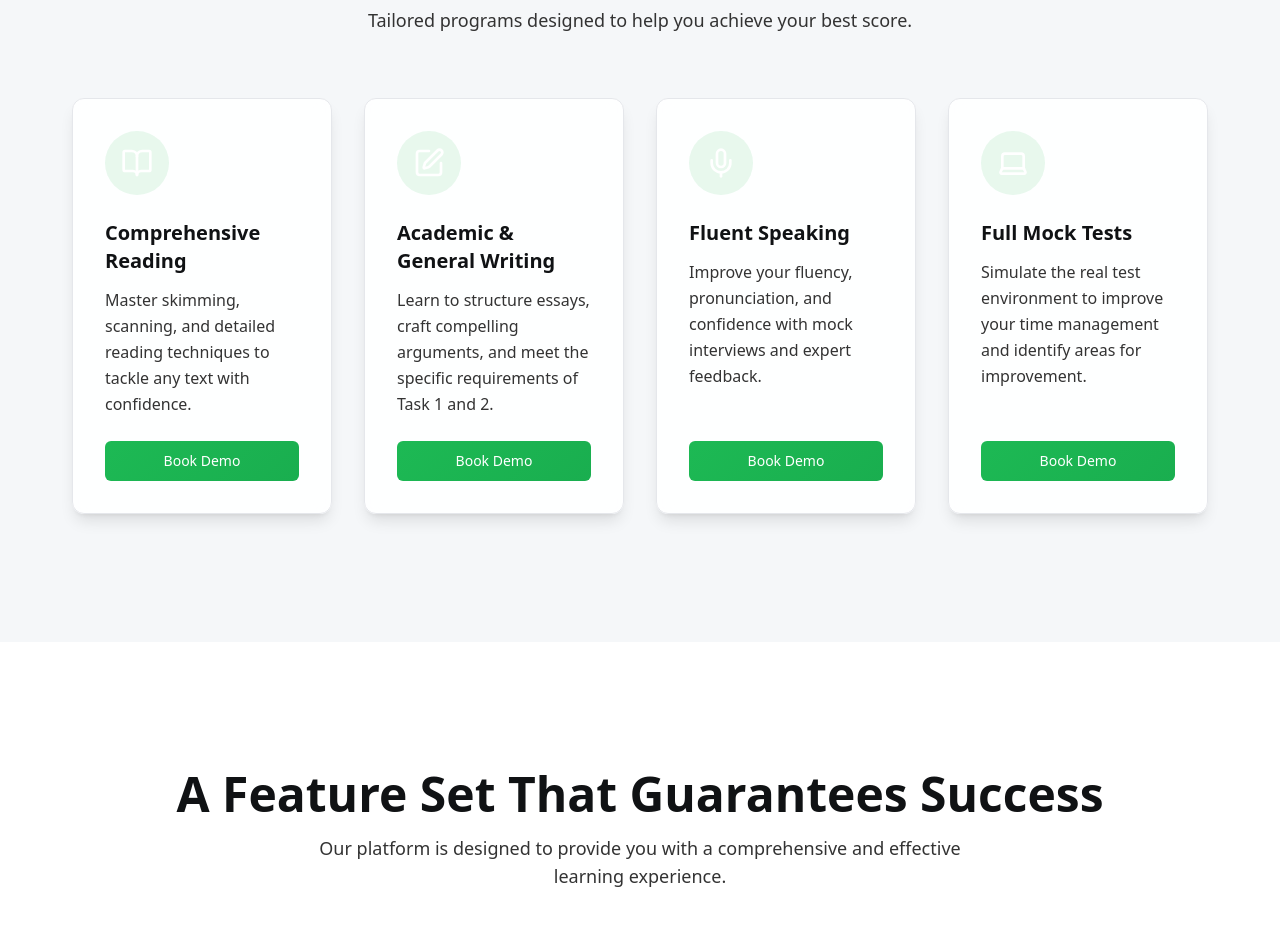
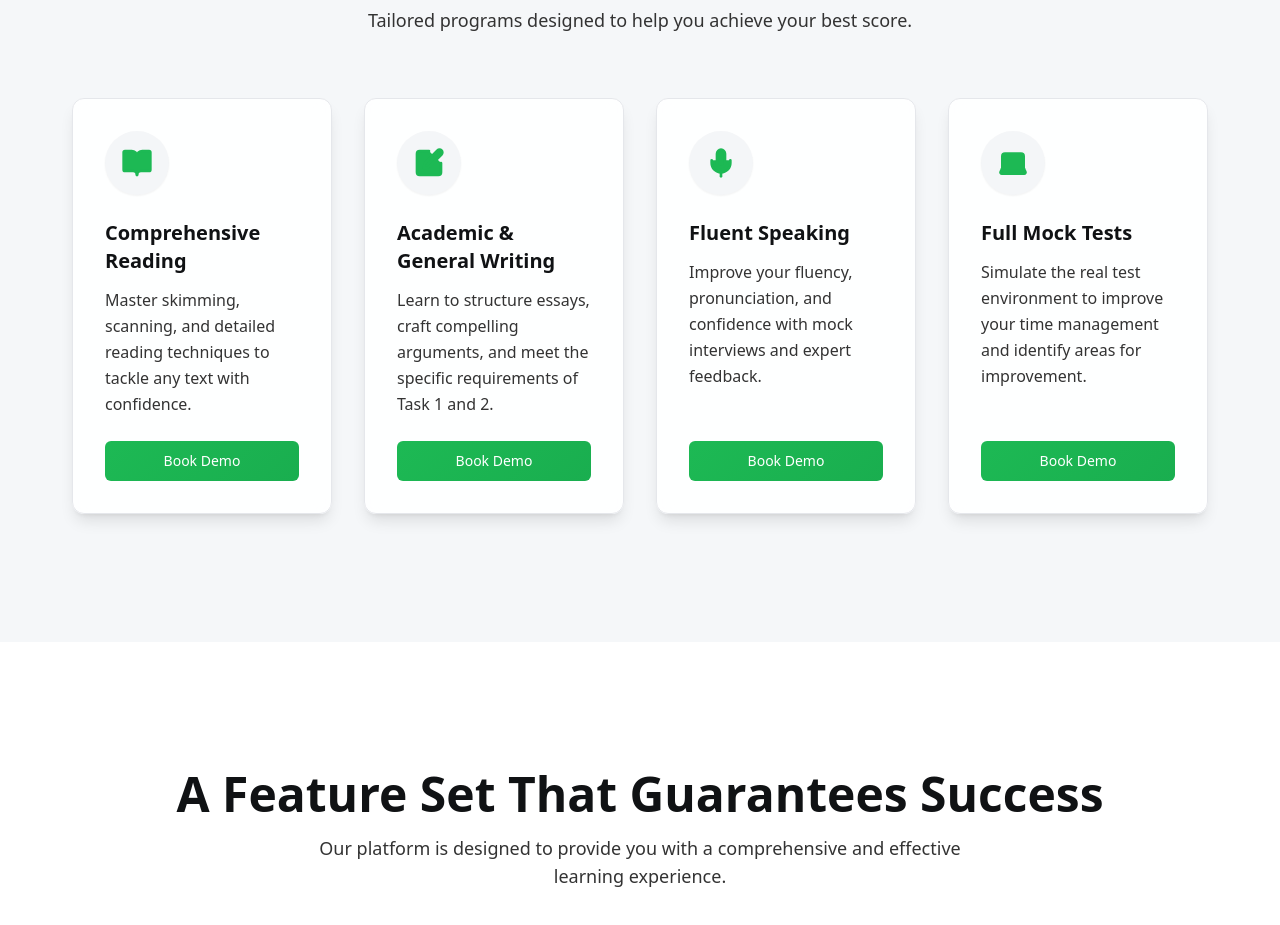
Before and after one commit to dikshadamahe/IELTS, a React (Vite) app: page / in a window 1280 px wide. Shown: the part 940-1865 px from the top of the page. Built offline with nearby package versions, Linux system fonts and the light colour scheme.

Commit message:
made changes

```diff
--- a/src/components/Courses.tsx
+++ b/src/components/Courses.tsx
@@ -6,22 +6,22 @@ import BookDemoModal from "./BookDemoModal";
 
 const courses = [
   {
-    icon: <BookOpen className="w-8 h-8 text-white" />,
+    icon: <BookOpen className="w-8 h-8 text-emerald-green" fill="currentColor" />,
     title: "Comprehensive Reading",
     description: "Master skimming, scanning, and detailed reading techniques to tackle any text with confidence.",
   },
   {
-    icon: <Edit className="w-8 h-8 text-white" />,
+    icon: <Edit className="w-8 h-8 text-emerald-green" fill="currentColor" />,
     title: "Academic & General Writing",
     description: "Learn to structure essays, craft compelling arguments, and meet the specific requirements of Task 1 and 2.",
   },
   {
-    icon: <Mic className="w-8 h-8 text-white" />,
+    icon: <Mic className="w-8 h-8 text-emerald-green" fill="currentColor" />,
     title: "Fluent Speaking",
     description: "Improve your fluency, pronunciation, and confidence with mock interviews and expert feedback.",
   },
   {
-    icon: <Laptop className="w-8 h-8 text-white" />,
+    icon: <Laptop className="w-8 h-8 text-emerald-green" fill="currentColor" />,
     title: "Full Mock Tests",
     description: "Simulate the real test environment to improve your time management and identify areas for improvement.",
   },
@@ -83,7 +83,7 @@ const Courses = () => {
               variants={itemVariants}
               whileHover={{ y: -8, scale: 1.02 }}
             >
-              <div className="bg-emerald-green/10 w-16 h-16 rounded-full flex items-center justify-center mb-6">
+              <div className="bg-cool-gray-light w-16 h-16 rounded-full flex items-center justify-center mb-6 shadow-sm">
                 <div className="text-emerald-green">
                   {course.icon}
                 </div>
```
